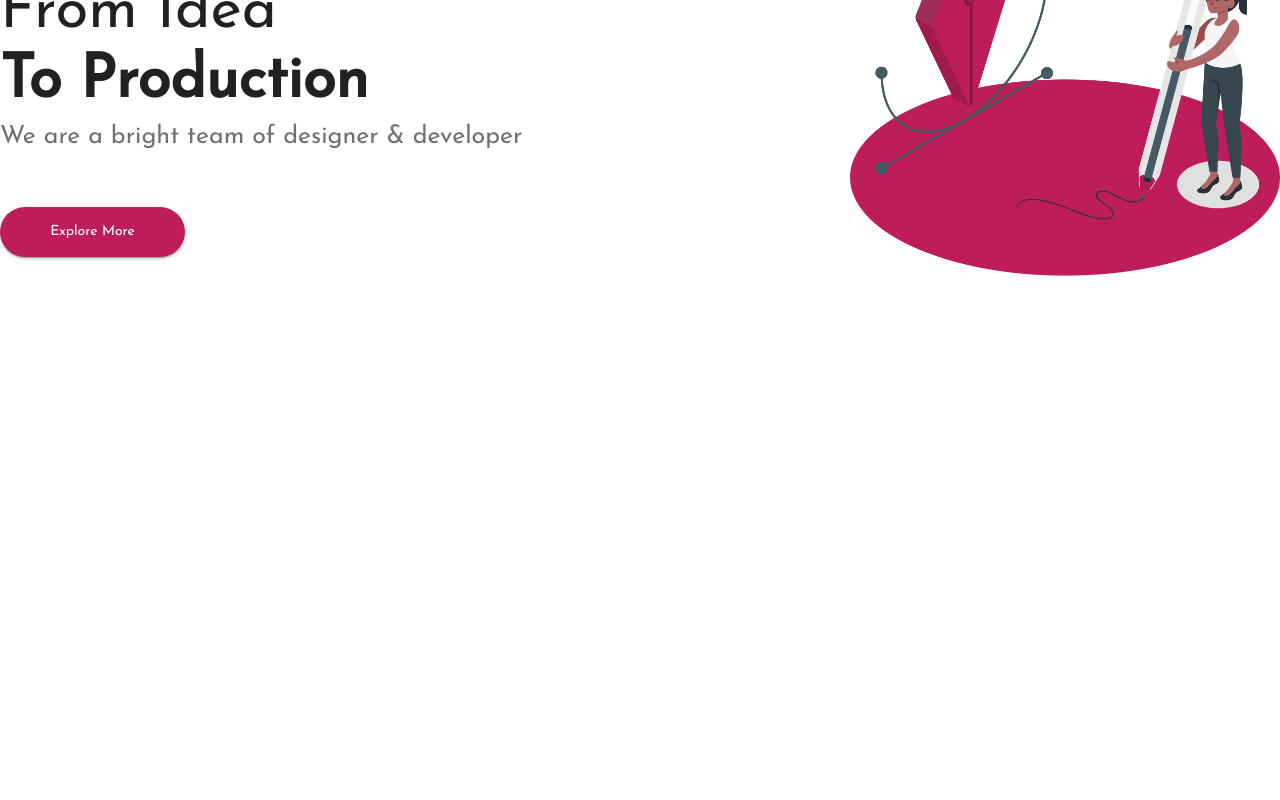
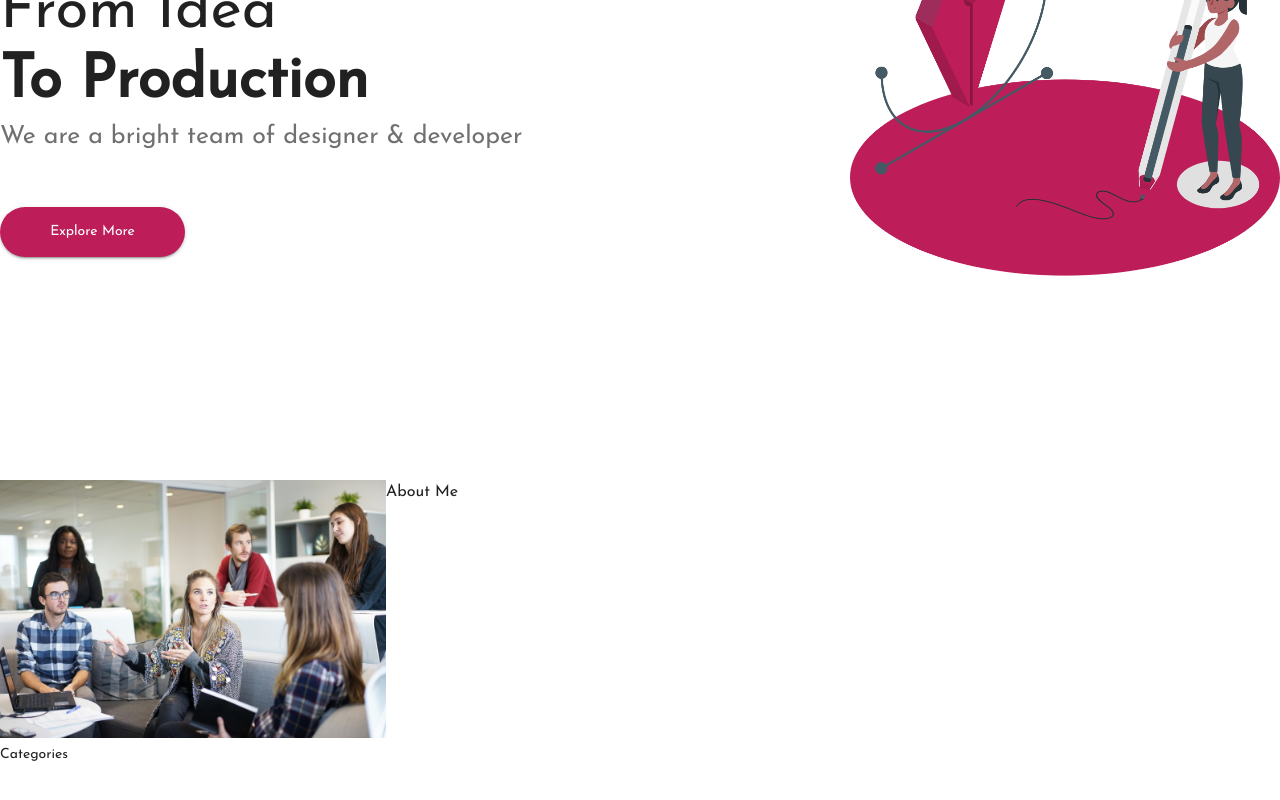
Before and after one commit to VinCodeTheWeb/genosio, a React (Create React App) app in the folder client/: page / in a window 1280 px wide. Shown: the part 320-1120 px from the top of the page. Built offline with nearby package versions, Linux system fonts and the light colour scheme.

Commit message:
adding correct properties for about section

```diff
--- a/client/src/pages/home/home.component.tsx
+++ b/client/src/pages/home/home.component.tsx
@@ -1,8 +1,9 @@
 import React from 'react';
-import { Typography, Container, Grid, Button, Hidden } from '@material-ui/core';
+import { Typography, Container, Grid, Box, Button, Hidden } from '@material-ui/core';
 
 // Assets
 import Illustration from 'assets/illustration@2x.png';
+import People from 'assets/people.png';
 
 // Components
 import { Header } from 'components/@genosio-ui/Header/header.component';
@@ -47,6 +48,15 @@ const HomePage: React.FC = () => {
                     </Hidden>
                 </>
             }
+            aboutImg={People}
+            aboutParagraph={
+                <>
+                    <Box>
+                        <Typography>About Me</Typography>
+                    </Box>
+                </>
+            }
+            aboutCategories={<>Categories</>}
         />
     );
 };
--- a/client/src/templates/HomeTemplate/home-template.component.tsx
+++ b/client/src/templates/HomeTemplate/home-template.component.tsx
@@ -9,10 +9,19 @@ interface HomeTemplateProps {
     mobileMenu?: React.ReactElement;
     leftSection: React.ReactElement;
     rightSection: React.ReactElement;
-    about: React.ReactElement;
+    aboutImg: string;
+    aboutParagraph: React.ReactElement;
+    aboutCategories: React.ReactElement;
 }
 
-const HomeTemplate: React.FC<HomeTemplateProps> = ({ header, leftSection, rightSection, about }) => {
+const HomeTemplate: React.FC<HomeTemplateProps> = ({
+    header,
+    leftSection,
+    rightSection,
+    aboutImg,
+    aboutParagraph,
+    aboutCategories,
+}) => {
     const classes = useStyles();
 
     return (
@@ -32,8 +41,16 @@ const HomeTemplate: React.FC<HomeTemplateProps> = ({ header, leftSection, rightS
                 </Grid>
             </Box>
 
-            <Box height="100.47rem">{about}</Box>
-            <Box height="100.47rem">{about}</Box>
+            <Box height="100.47rem">
+                <Grid container>
+                    <Grid item>
+                        <img src={aboutImg} alt="people-working" />
+                    </Grid>
+                    <Grid item>{aboutParagraph}</Grid>
+                </Grid>
+
+                <Grid container>{aboutCategories}</Grid>
+            </Box>
         </Container>
     );
 };
@@ -42,7 +59,9 @@ HomeTemplate.propTypes = {
     header: PropTypes.element.isRequired,
     leftSection: PropTypes.element.isRequired,
     rightSection: PropTypes.element.isRequired,
-    about: PropTypes.element.isRequired,
+    aboutImg: PropTypes.string.isRequired,
+    aboutCategories: PropTypes.element.isRequired,
+    aboutParagraph: PropTypes.element.isRequired,
 };
 
 export { HomeTemplate };
```
Also changed, not shown: 1 other file (tests, documents, lock files or other folders).
